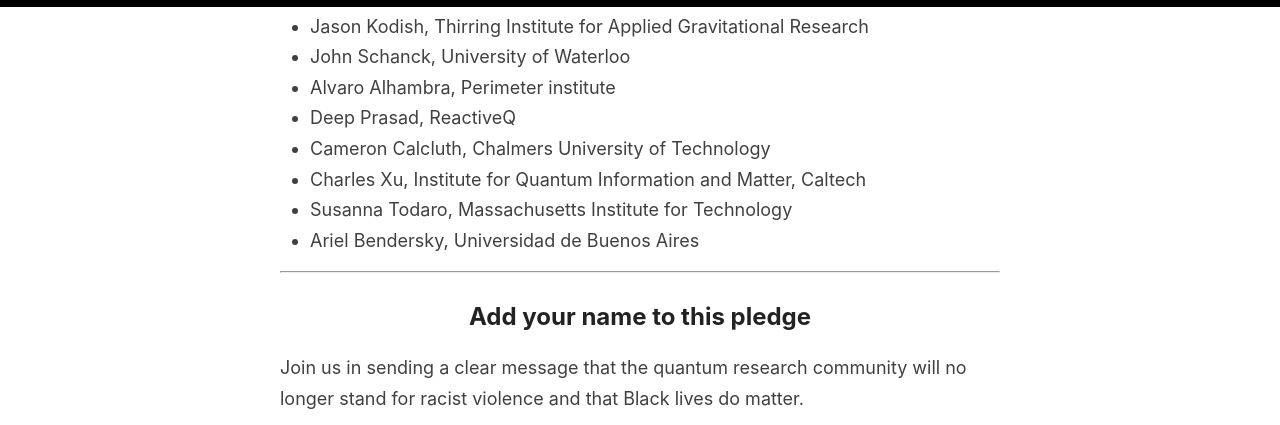
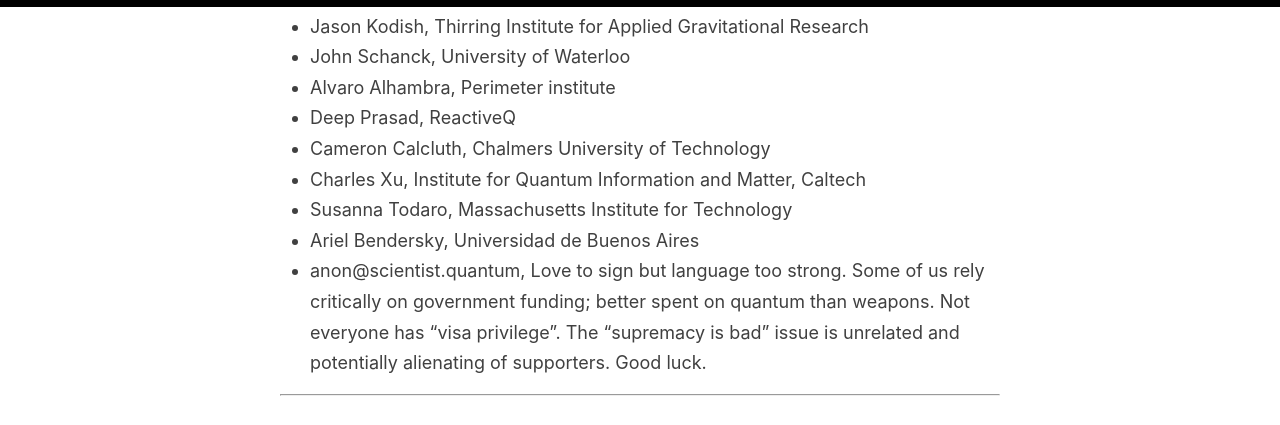
Before and after one commit to quantumforblacklives/quantumforblacklives.github.io, a Jekyll site: the page built from index.html, in a window 1280 px wide and 900 px high, scrolled down 3522 px, cut to the strip 0-425 px from the top of the window. Built offline with Jekyll 4.4.1, drawn with Linux system fonts in a browser that asks for light colours; the list of posts is cut into pages by our own code.

Commit message:
Add signature from anon@scientist.quantum.

```diff
--- a/_includes/signatories.md
+++ b/_includes/signatories.md
@@ -17,3 +17,4 @@
 - Charles Xu, Institute for Quantum Information and Matter, Caltech
 - Susanna Todaro, Massachusetts Institute for Technology
 - Ariel Bendersky, Universidad de Buenos Aires
+- anon@scientist.quantum, Love to sign but language too strong. Some of us rely critically on government funding; better spent on quantum than weapons. Not everyone has "visa privilege". The "supremacy is bad" issue is unrelated and potentially alienating of supporters. Good luck.
```
